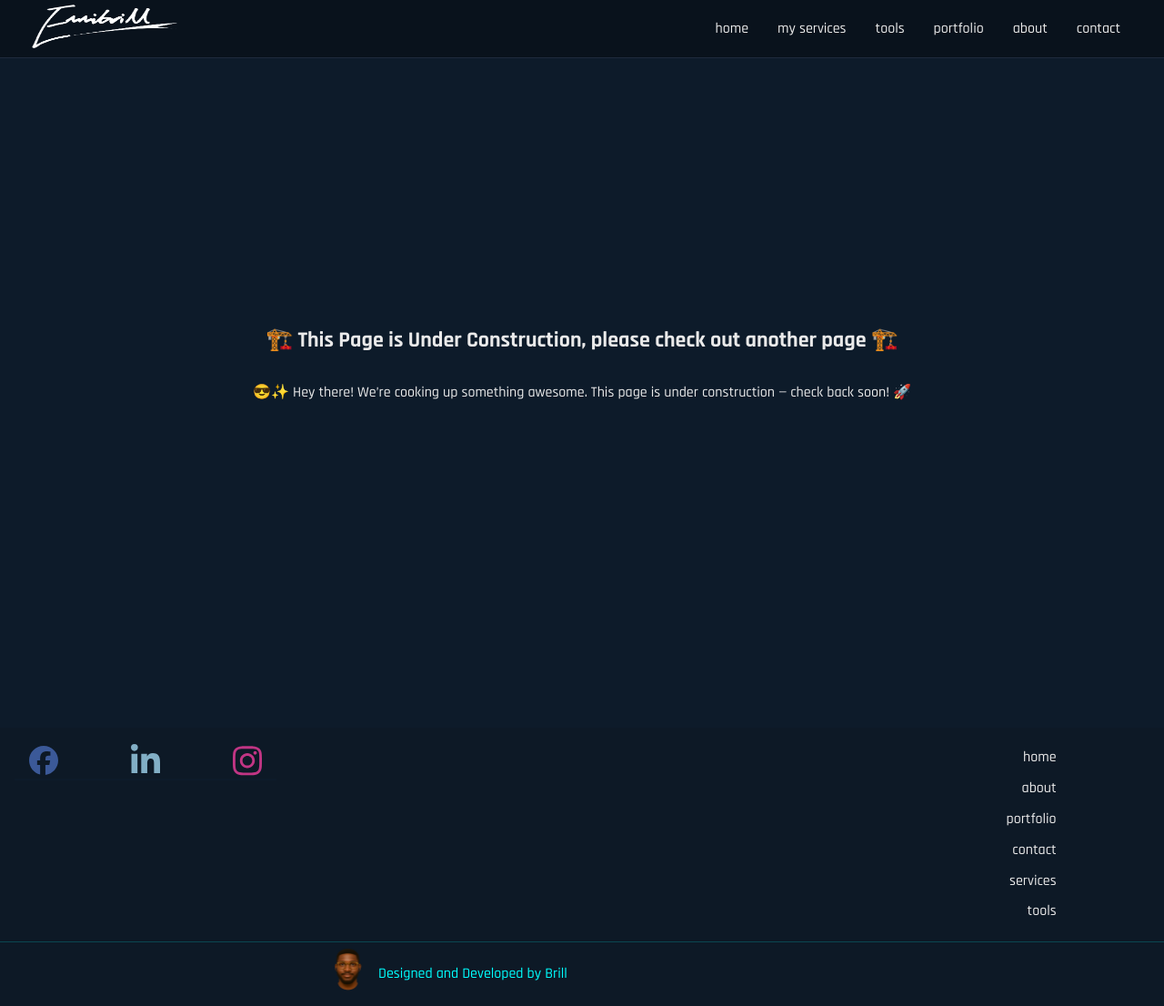
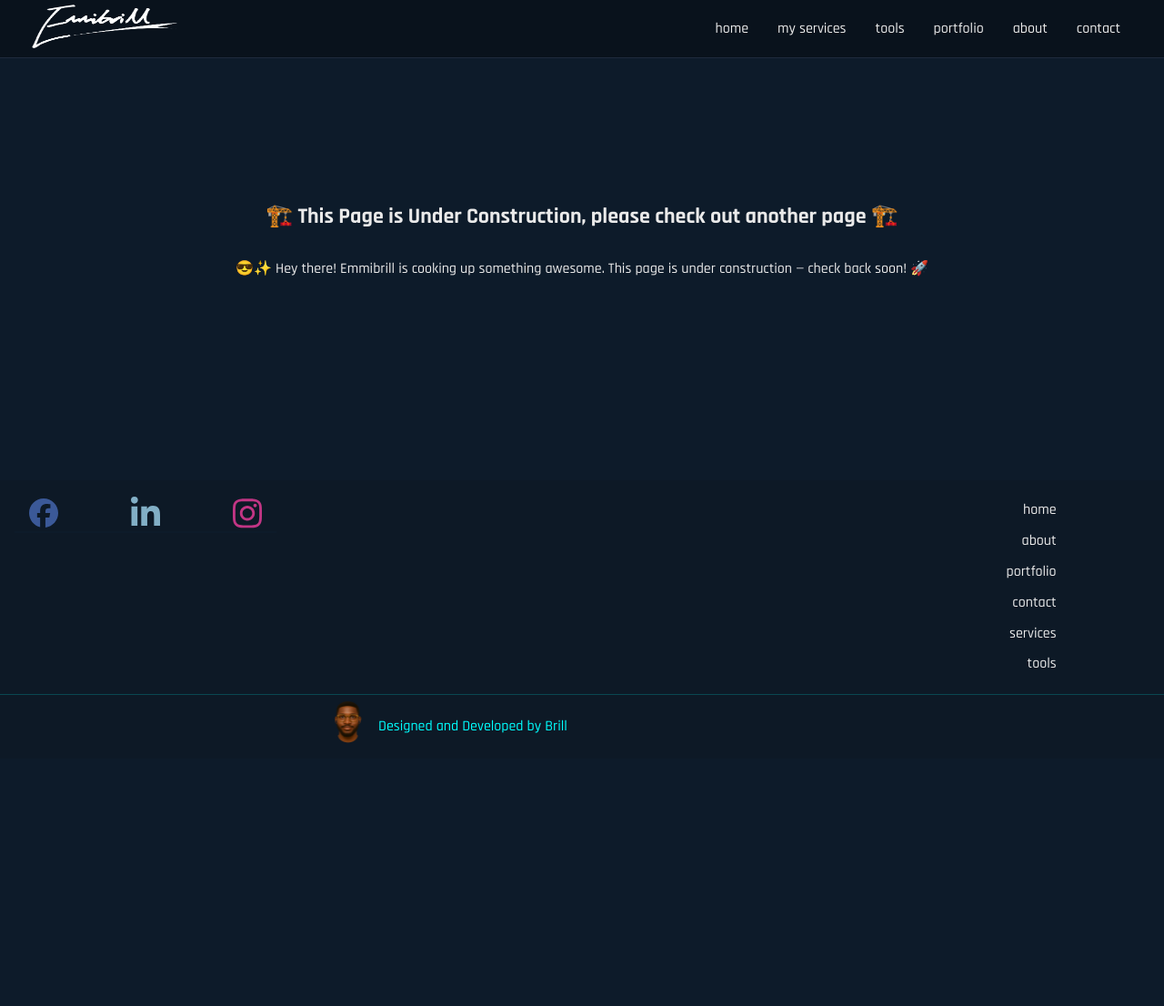
Before and after one commit to Emmibrill/portfolio-full-stack, a Django app: page / in a window 1280 px wide. Shown: the whole page at 91% size. After the commit the page ends 817 px from the top, so only its background shows below. Run offline with Django 5.2, Linux system fonts and the light colour scheme; some web fonts are replaced.

Commit message:
edit home page to show site build in progress

```diff
--- a/static/css/portfolio.css
+++ b/static/css/portfolio.css
@@ -403,7 +403,7 @@ footer {
 
 .home_section{
     position: relative;
-    height: 100%;
+    height: calc(100% - 17rem);
     display: grid;
     place-items: center;
 }
@@ -1621,6 +1621,7 @@ footer {
 
     /* style footer */
 
+
     .footer_top {
         flex-direction: column;
         align-items: center;
--- a/templates/portfolioApp/base.html
+++ b/templates/portfolioApp/base.html
@@ -65,12 +65,16 @@
             </div>
             <div class="links">
                 <ul>
+                    <div class="first_footer">
                         <li><a href="{% url 'home' %}">home</a></li>
                         <li><a href="{% url 'about-me' %}">about</a></li>
                         <li><a href="{% url 'projects' %}">portfolio</a></li>
+                    </div>
+                    <div class="second_footer">
                         <li><a href="{% url 'contact' %}">contact</a></li>
                         <li><a href="{% url 'my-service' %}">services</a></li>
                         <li><a href="{% url 'my-tools' %}">tools</a></li>
+                    </div>
                 </ul>
             </div>
         </div>
--- a/templates/portfolioApp/home.html
+++ b/templates/portfolioApp/home.html
@@ -8,7 +8,7 @@
 
     <div class="wrk_in_progress">
         <h1>🏗️ This Page is Under Construction, please check out another page 🏗️</h1>
-        <p>😎✨ Hey there! We’re cooking up something awesome. This page is under construction — check back soon! 🚀</p>
+        <p>😎✨ Hey there! Emmibrill is cooking up something awesome. This page is under construction — check back soon! 🚀</p>
     </div>
 
 </section>
```
Lines whose indentation alone changed are shown as unchanged.
